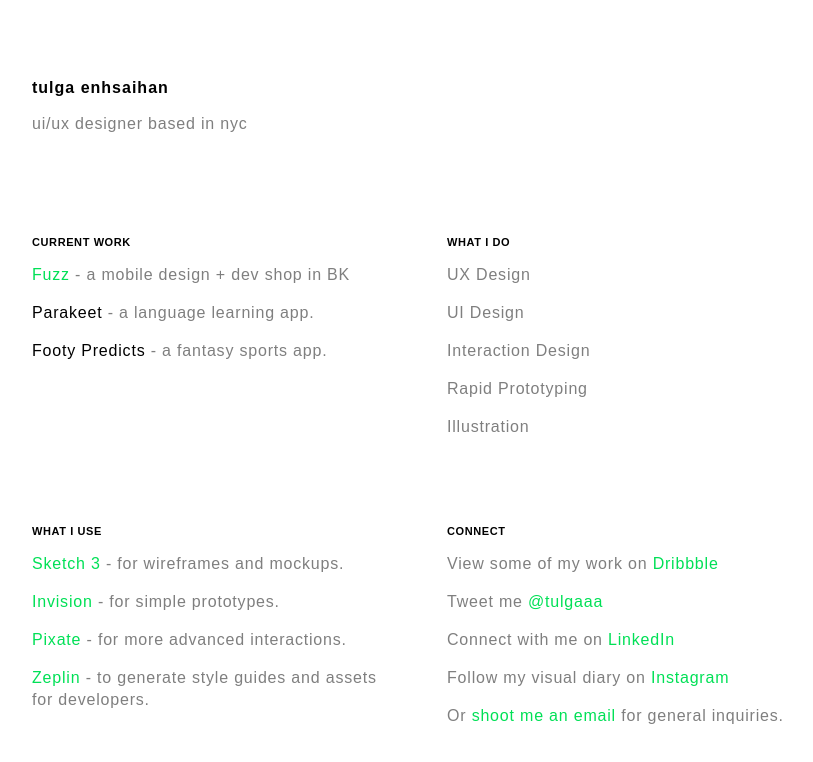
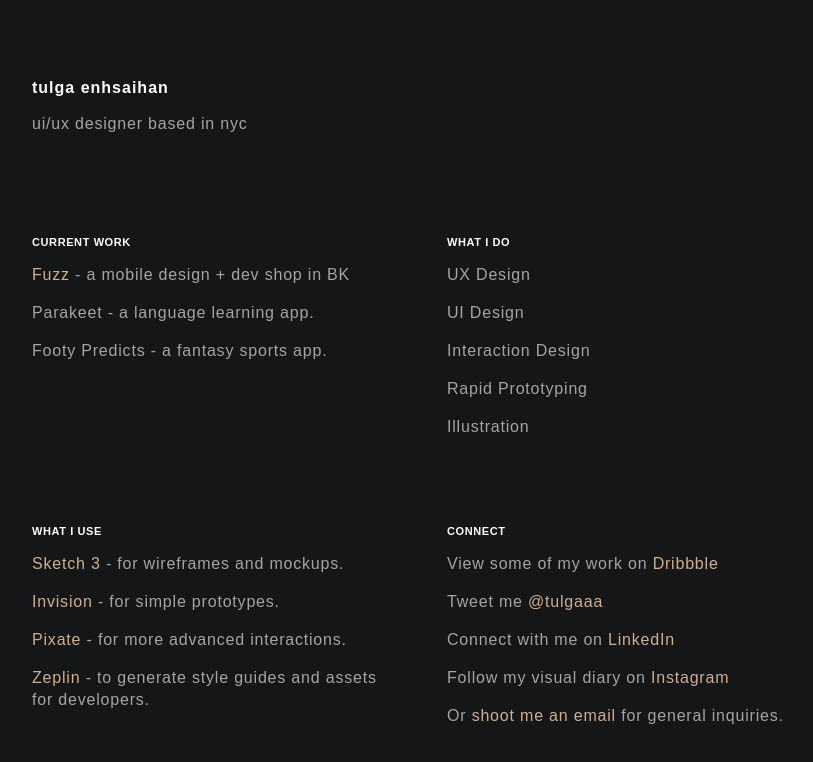
Before and after one commit to noahkleinGB/saikhan.github.io, a plain HTML site: page index.html in a window 1280 px wide. Shown: the whole page, without its empty margins (36-849 px from the left). Drawn offline with Linux system fonts and the light colour scheme.

Commit message:
dark theme

```diff
--- a/css/style.css
+++ b/css/style.css
@@ -1,5 +1,5 @@
 body {
-  background: white;
+  background-color: #141618;
   padding: 60px;
 }
 
@@ -27,18 +27,18 @@ div {
 }
 
 span {
-  color: black;
+  color: #E7E8E8;
 }
 
 h1 {
   font-family: Futura-Medium, sans-serif;
   font-size: 16px;
-  color: #000000;
+  color: #FFFFFF;
   letter-spacing: 1px;
 }
 
 p {
-  color: #7F7F7F;
+  color: #A4A4A4;
   font-family: MinionPro-Regular, sans-serif;
   font-size: 16px;
   letter-spacing: 0.8px;
@@ -48,7 +48,7 @@ p {
 h3 {
   font-family: Futura-Medium, sans-serif;
   font-size: 11px;
-  color: #000000;
+  color: #FFFFFF;
   letter-spacing: 0.6px;
 }
 
@@ -59,15 +59,15 @@ h3 {
 }
 
 a {
-  color: #00E056;
+  color: #CFAF8F;
   text-decoration: none;
 }
 
 a:hover {
-  color: #A4A4A4;
+  color: #E7D7C7;
 }
 
 a:visited {
   text-decoration: none;
-  color: #00E056;
+  color: #CFAF8F;
 }
--- a/index.html
+++ b/index.html
@@ -20,9 +20,9 @@
         <a href="http://www.fuzzproductions.com" target="_blank">Fuzz</a> - a mobile design + dev shop in BK
       </p>
       <p>
-        <span>Parakeet</span> - a language learning app.</p>
+        Parakeet - a language learning app.</p>
       <p>
-        <span>Footy Predicts</span> - a fantasy sports app.
+        Footy Predicts - a fantasy sports app.
       </p>
       </h2>
     </div>
```
